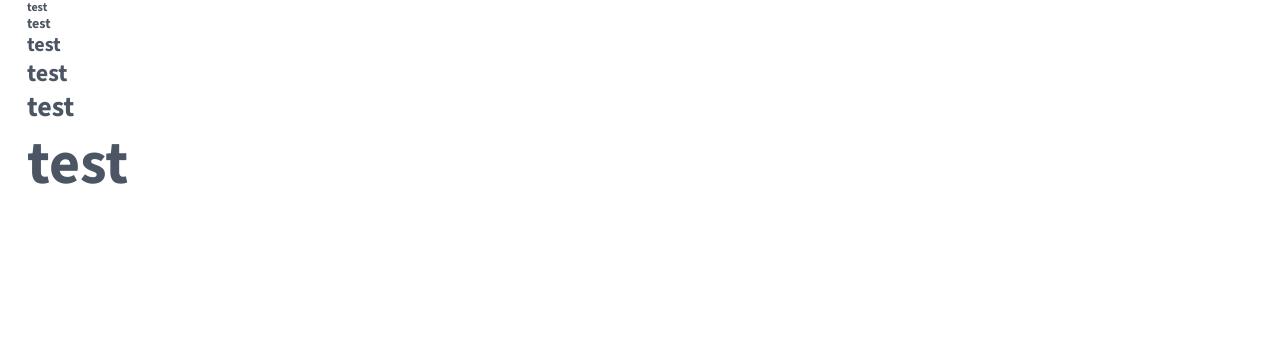
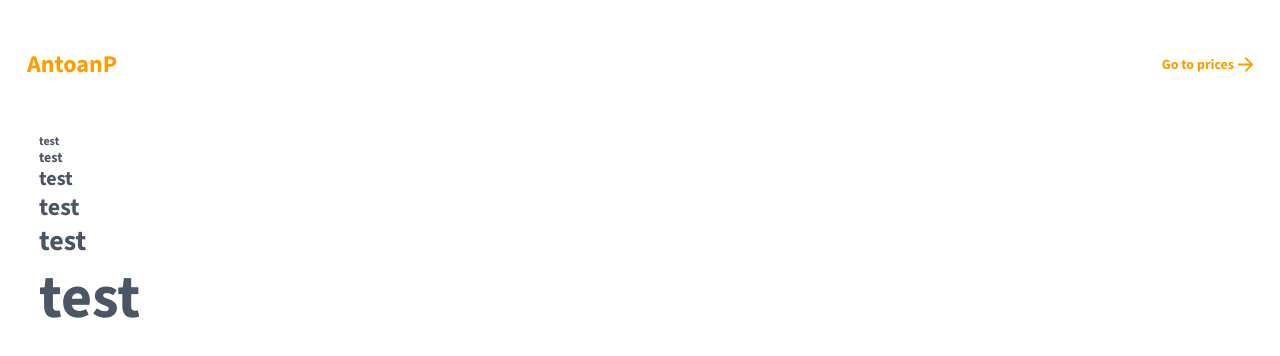
Before and after one commit to antoanparashkevov/antoanp-nextjs, a Next.js app in the folder frontend/: page / in a window 1280 px wide. Shown: the top 356 px of the page. Built offline with nearby package versions, Linux system fonts and the light colour scheme.

Commit message:
Create a navbar

```diff
--- a/frontend/src/app/layout.tsx
+++ b/frontend/src/app/layout.tsx
@@ -2,6 +2,8 @@ import type { Metadata } from "next";
 import { Source_Sans_3 } from 'next/font/google';
 
 import '../styles/globals.css';
+
+import TheHeader from "@/components/layout/TheHeader";
 
 const source_sans_3 = Source_Sans_3({
   weight: ["400", "600", "700"],
@@ -23,7 +25,17 @@ export default function RootLayout({
 
   return (
     <html lang="en" className={`${source_sans_3.variable} font-sans`}>
-      <body className='text-paraText min-w-[360px] min-h-screen text-base'>{children}</body>
+      <body className='container min-w-[360px] w-full min-h-screen flex flex-col text-main text-base'>
+        <header className="flex w-full min-h-[130px] mb-1">
+          <TheHeader />
+        </header>
+        <main>
+          {children}
+        </main>
+        <footer>
+
+        </footer>
+      </body>
     </html>
   );
 }
--- a/frontend/src/components/UI/Icon.tsx
+++ b/frontend/src/components/UI/Icon.tsx
@@ -1,31 +1,24 @@
 "use client";
 
+import React from "react";
 import Image from "next/image";
-import { Tooltip } from "react-tooltip";
-import classNames from "classnames";
-import React from "react";
 
 type tooltipPlace = "top" | "top-start" | "top-end" | "right" | "right-start" | "right-end" | "bottom" | "bottom-start" | "bottom-end" | "left" | "left-start" | "left-end"
 type tooltipVariant = "dark" | "light" | "success" | "warning" | "error" | "info";
 
 type tooltipOptions = {
     activateTooltip: boolean,
-    tooltipText: string,
+    tooltipContent: string,
     tooltipPlace: tooltipPlace,
-    tooltipStyles?: {},
     tooltipVariant?: tooltipVariant,
-    tooltipClickable?: boolean,
-    tooltipDelayShow?: number,
-    tooltipDelayHide?: number
 }
 
 export type iconProps = {
     parentClassName?: string | [] | {},
     className?: string,
     src: string,
-    width?: number,
-    height?: number,
-    fill?: boolean,
+    width: number,
+    height: number,
     alt: string,
     id?: string,
     href?: string,
@@ -41,7 +34,6 @@ const Icon: React.FC<iconProps> = (
         src,
         width,
         height,
-        fill,
         alt,
         id,
         href,
@@ -53,30 +45,25 @@ const Icon: React.FC<iconProps> = (
 
     {/*priority is set to high (fetchpriority='high'), not loading lazily (loading='lazy') since this is just a normal icon, small format and lightweight*/}
     return (
-        <div className={classNames("relative", parentClassName)} onClick={onClick}>
+        <div className={`${parentClassName || ''} relative`} onClick={onClick}>
             {href && target ? <a href={href} target={target} /> : null}
             <Image
-                className={className}
-                data-tooltip-id={id}
+                className={className || ''}
                 src={src}
+                alt={alt}
                 width={width}
                 height={height}
-                fill={fill}
                 priority
-                alt={alt}
             />
-            {tooltipOptions && tooltipOptions.activateTooltip &&
-                <Tooltip
+            {/* {tooltipOptions && tooltipOptions.activateTooltip &&
+                //TODO: TooltipWrapper component
+                <TooltipWrapper
                     id={id}
                     variant={tooltipOptions.tooltipVariant}
-                    style={tooltipOptions.tooltipStyles}
                     place={tooltipOptions.tooltipPlace}
-                    clickable={tooltipOptions.tooltipClickable}
-                    delayShow={tooltipOptions.tooltipDelayShow}
-                    delayHide={tooltipOptions.tooltipDelayHide}
-                    content={tooltipOptions.tooltipText}
+                    content={tooltipOptions.tooltipContent}
                 />
-            }
+            } */}
         </div>
     );
 };
--- /dev/null
+++ b/frontend/src/components/layout/TheHeader.tsx
@@ -0,0 +1,28 @@
+import Link from "next/link";
+import React from "react";
+import Icon from "../UI/Icon";
+import ArrowIcon from '../../../public/icons/arrow.svg';
+
+const TheHeader: React.FC = () => {
+
+    return (
+        <nav className='flex justify-between items-center w-full min-h-full text-orange-500'>
+            <h3 className='cursor-pointer'>AntoanP</h3>
+            <ul role='list'>
+                <li>
+                    <Link href='/' className='flex gap-x-1 text-sm font-bold text-orange-500'>
+                        Go to prices
+                        <Icon
+                            src={ArrowIcon}
+                            alt='Arrow Icon'
+                            width={15}
+                            height={15}
+                        />
+                    </Link>
+                </li>
+            </ul>
+        </nav>
+    )
+};
+
+export default TheHeader;
--- a/frontend/tailwind.config.ts
+++ b/frontend/tailwind.config.ts
@@ -78,7 +78,7 @@ const config: Config = {
 				"950": "#172a54"
 			},
 			"headerText": "#111827",
-			"paraText": "#4B5563"
+			"main": "#4B5563"
 		},
 		spacing: {
 			px: "1px",
```
Also changed, not shown: frontend/public/icons/arrow.svg (added).
